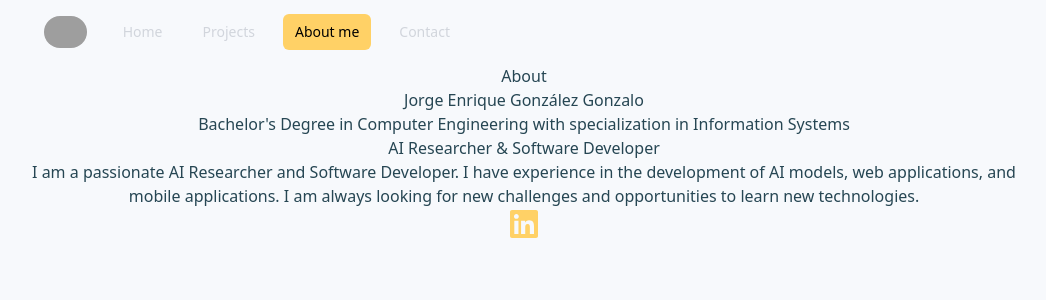
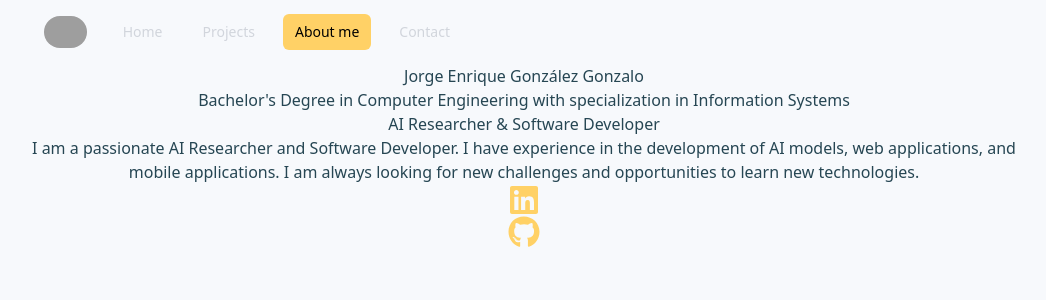
Before and after one commit to JK-GONZ/Portafolio, a React (Vite) app in the folder 01-Portafolio-web/: page /about in a window 1280 px wide. Shown: the top 300 px of the page, without its empty margins (116-1162 px from the left). Built offline with nearby package versions, Linux system fonts and the light colour scheme; grey boxes are pictures that could not be loaded.

Commit message:
wip/ icon component into About/index.tsx file

```diff
--- a/01-Portafolio-web/src/main.tsx
+++ b/01-Portafolio-web/src/main.tsx
@@ -7,7 +7,7 @@ import { pagesData } from './pages/pagesData.tsx';
 import React from 'react';
 
 createRoot(document.getElementById('root')!).render(
-  <main className="m-0 flex h-dvh w-dvw flex-col items-center justify-center overflow-visible bg-(--background-color) p-0 text-center font-sans text-(--text-color)">
+  <main className="flex min-h-screen min-w-screen flex-col items-center overflow-visible bg-(--background-color) p-0 text-center font-sans text-(--text-color)">
     <Analytics /> <SpeedInsights />
     <React.StrictMode>
       <RouterProvider router={pagesData} />
--- a/01-Portafolio-web/src/pages/About/index.tsx
+++ b/01-Portafolio-web/src/pages/About/index.tsx
@@ -1,27 +1,48 @@
 import data from '@assets/data.json' with { type: 'json' };
 import { Nav } from '@components/Nav/Nav.tsx';
-import { FaLinkedin } from 'react-icons/fa';
-import { IconContext } from 'react-icons';
+import { FaGithub, FaLinkedin } from 'react-icons/fa';
+import { IconContext, IconType } from 'react-icons';
 
+const information = data.data.About_me;
 export function About() {
-  const information = data.data.About_me;
   return (
     <div className="flex h-full flex-col items-center lg:w-5xl">
       <Nav />
-      <h1>About</h1>
       <p>{information.Name}</p>
       <p>{information.Education}</p>
       <p>{information.Profession}</p>
       <p>{information.Description}</p>
-      <a href={information.Social.Linkedin}>
-        <IconContext.Provider
-          value={{ size: '2em', style: { color: 'var(--secundary-color)' } }}
-        >
-          <div>
-            <FaLinkedin />
-          </div>
-        </IconContext.Provider>
-      </a>
+
+      <Icon
+        icon={FaLinkedin}
+        color="var(--secundary-color)"
+        url={information.Social.Linkedin}
+      />
+      <Icon
+        icon={FaGithub}
+        color="var(--secundary-color)"
+        url={information.Social.GitHub}
+      />
     </div>
   );
 }
+
+function Icon({
+  icon: IconComponent,
+  color,
+  url,
+}: {
+  icon: IconType;
+  color: string;
+  url: string;
+}) {
+  return (
+    <a href={url} target="_blank" rel="noreferrer">
+      <IconContext.Provider value={{ size: '2em', style: { color } }}>
+        <div>
+          <IconComponent />
+        </div>
+      </IconContext.Provider>
+    </a>
+  );
+}
```
